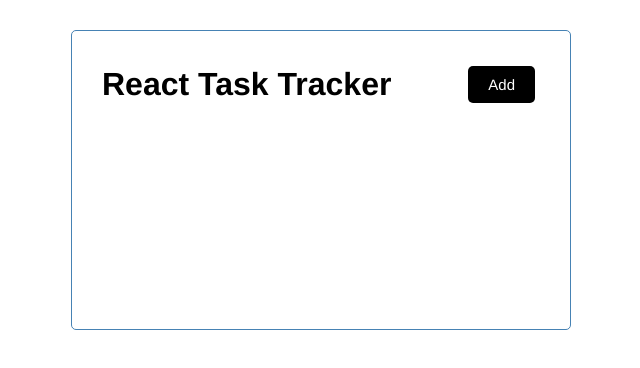
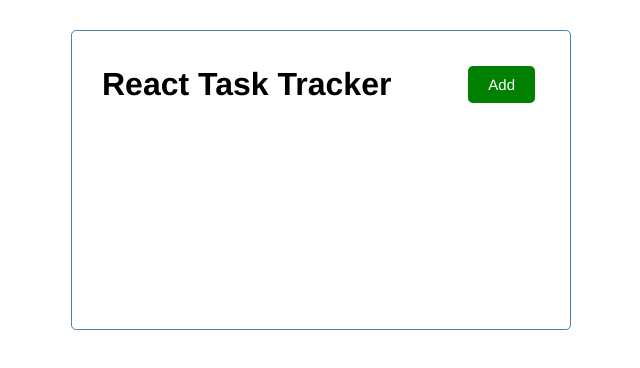
Before and after one commit to JDixon1995/Task-Tracker-App, a React (Create React App) app: page / in a window 1280 px wide. Shown: the top 368 px of the page, without its empty margins (319-959 px from the left). Built offline with nearby package versions, Linux system fonts and the light colour scheme.

Commit message:
moved button to its own Button component, and passed props to said component.

```diff
--- /dev/null
+++ b/src/components/Button.js
@@ -0,0 +1,23 @@
+import React from 'react'
+import PropTypes from 'prop-types'
+
+const Button = ( {text, color, onClick} ) => {
+    return (
+        <div>
+            <button onClick={onClick} className='btn' style={{ backgroundColor: color}} >{text}</button>
+        </div>
+    )
+}
+
+Button.defaultProps = {
+    color: 'steelblue',
+}
+
+Button.propTypes = {
+    text: PropTypes.string,
+    color: PropTypes.string,
+    onClick: PropTypes.func,
+}
+
+
+export default Button
--- a/src/components/Header.js
+++ b/src/components/Header.js
@@ -1,11 +1,17 @@
 import PropTypes from "prop-types";
+import Button from './Button';
 
 const Header = ( {title} ) => {
+
+    const onClick = () => {
+        console.log('Clicked')
+    }
+
     return (
         <div className='container'>
             <header className='header'>
                     <h1>{title}</h1>
-                    <button className='btn'>Add</button>
+                    <Button text='Add' color='green' onClick={onClick} />
                 </header>
         </div>
     )
```
